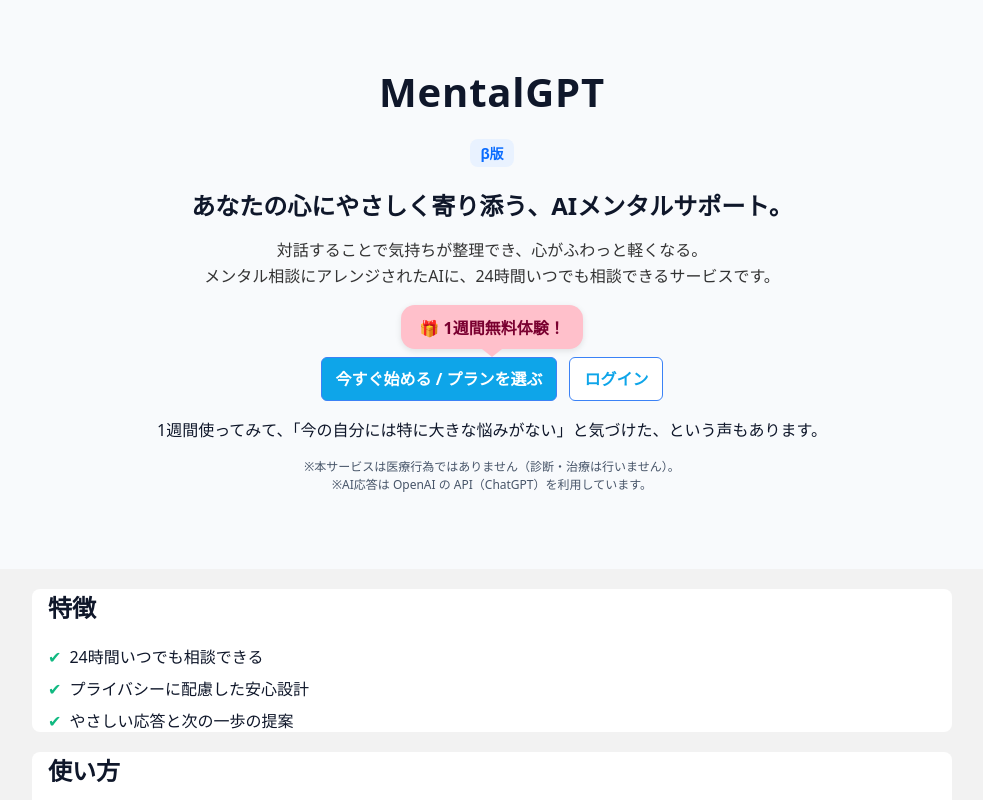
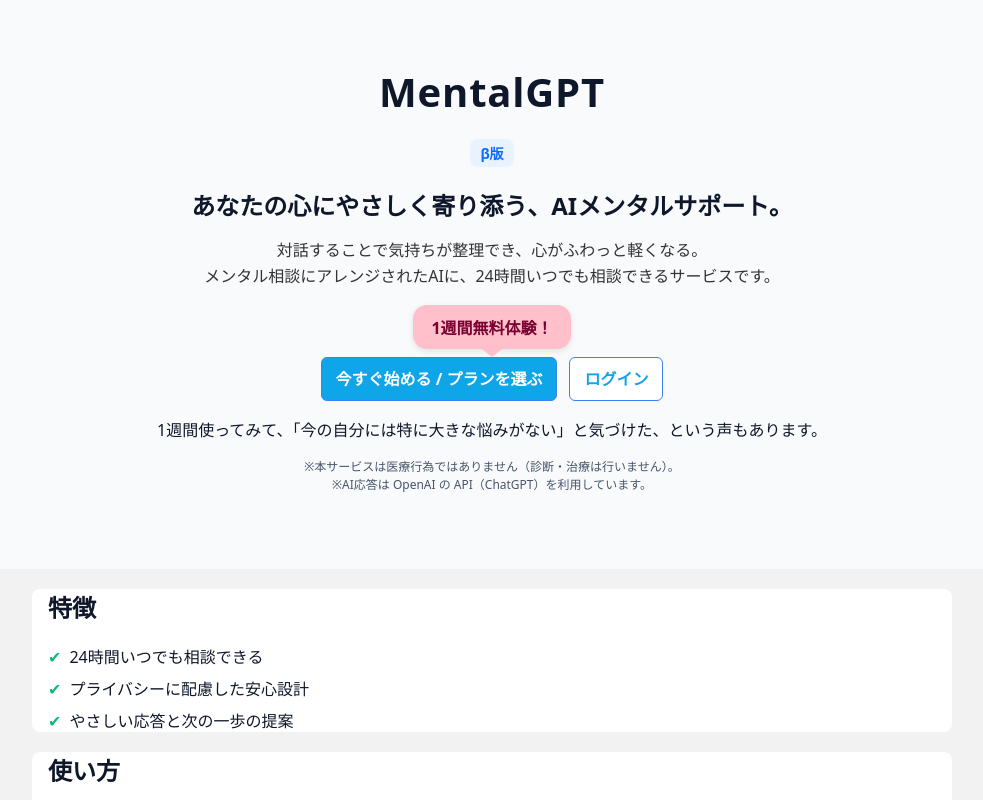
Before and after one commit to yasuhirookura/mentalgpt-react-starter, a React (Create React App) app: page / in a window 1280 px wide. Shown: the top 800 px of the page, without its empty margins (148-1131 px from the left). Built offline with nearby package versions, Linux system fonts and the light colour scheme; no server answers.

Commit message:
feat: update src/pages/LandingPage.jsx

```diff
--- a/src/pages/LandingPage.jsx
+++ b/src/pages/LandingPage.jsx
@@ -49,7 +49,7 @@ export default function LandingPage() {
             boxShadow: "0 2px 6px rgba(0,0,0,0.1)",
           }}
         >
-          🎁 1週間無料体験！
+          1週間無料体験！
           <span
             style={{
               position: "absolute",
```
